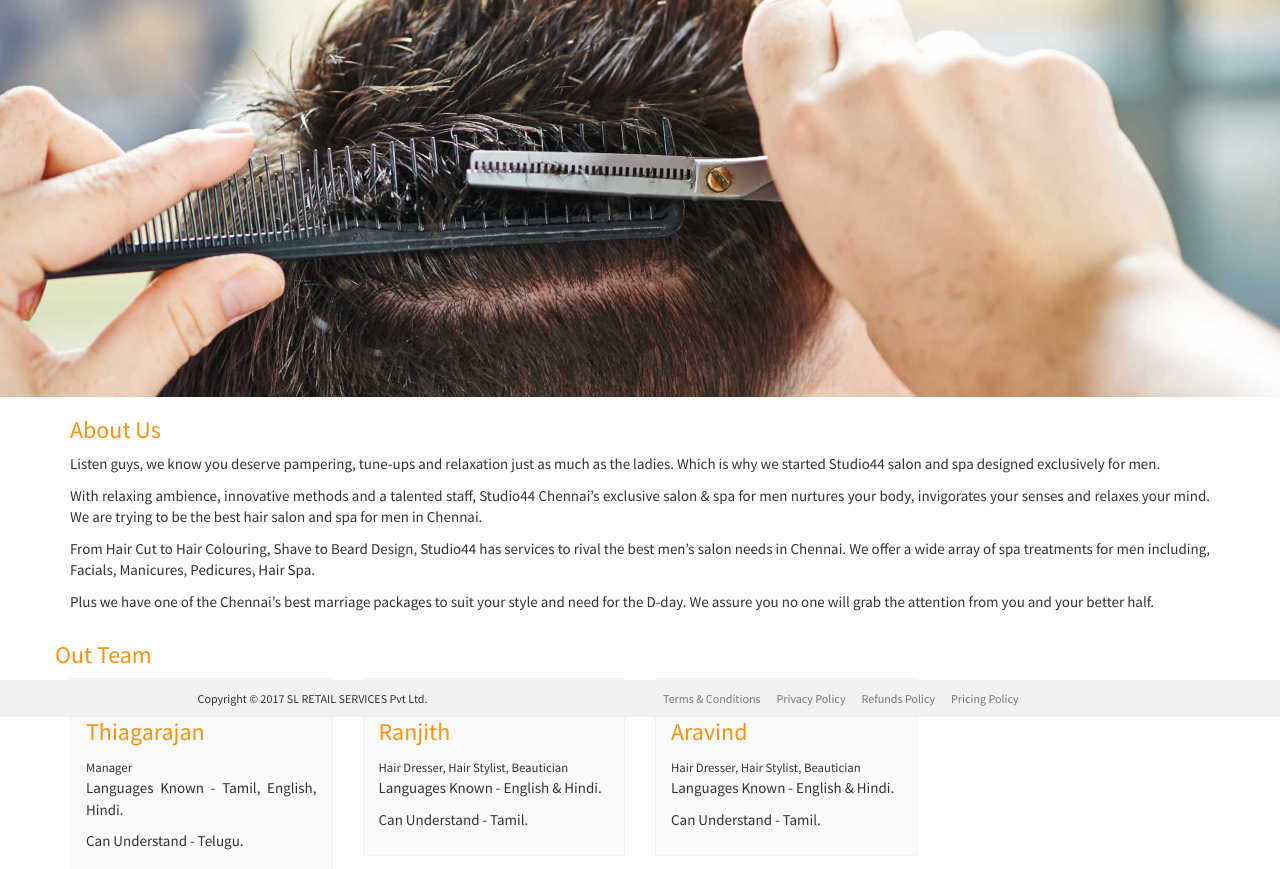
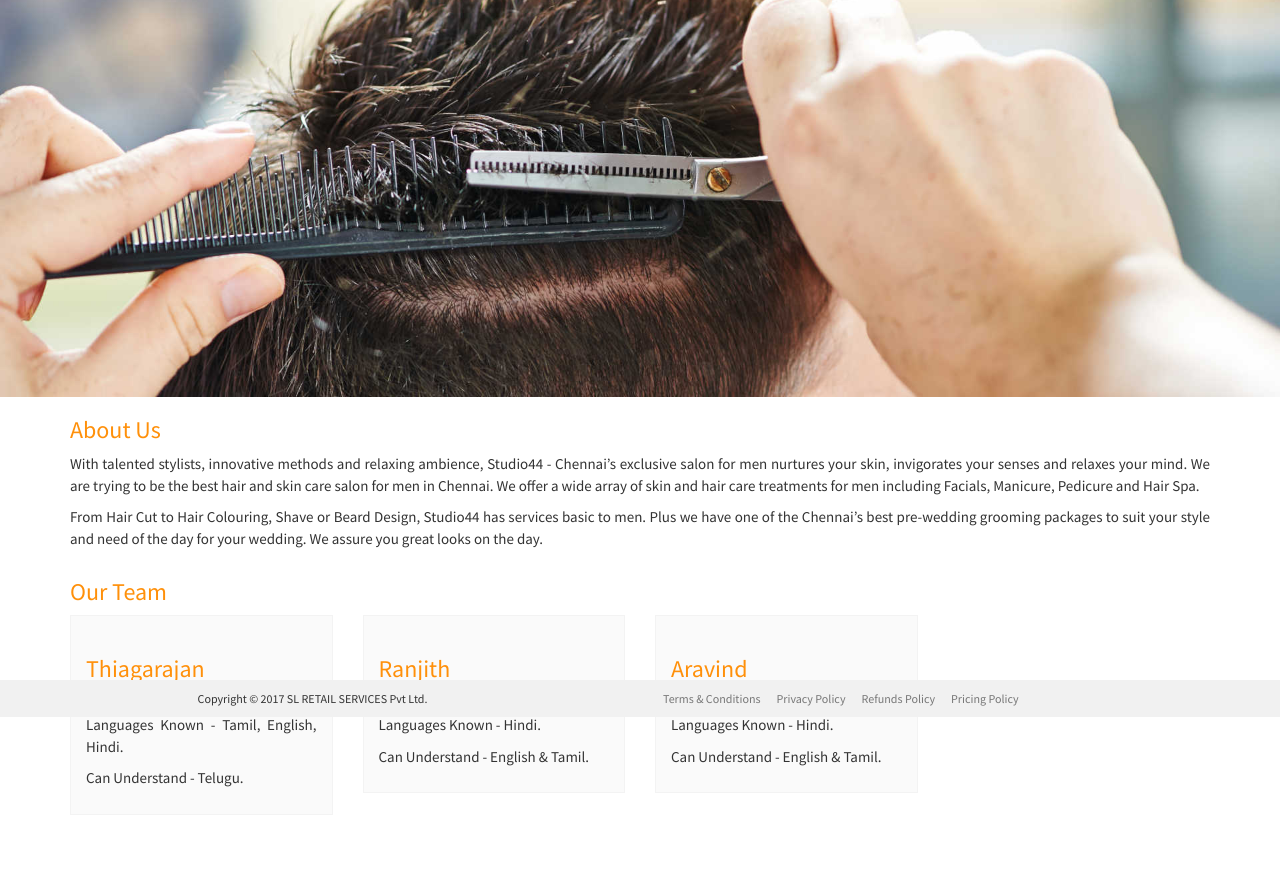
Before and after one commit to pranavsolutions/Studio44, a plain HTML site: page about-studio44-mens-hair-salon-spa.html in a window 1280 px wide. Shown: the part 83-952 px from the top of the page. Drawn offline with nearby package versions, Linux system fonts and the light colour scheme.

Commit message:
Copy edit in index file and about page.

```diff
--- a/about-studio44-mens-hair-salon-spa.html
+++ b/about-studio44-mens-hair-salon-spa.html
@@ -61,16 +61,18 @@
             <div class="row">
                   <div class="col-md-12">
                         <div>
-                              <h3>About Us </h3>
-                              <p>Listen guys, we know you deserve pampering, tune-ups and relaxation just as much as the ladies. Which is why we started Studio44 salon and spa designed exclusively for men.</P>
-                              <p>With relaxing ambience, innovative methods and a talented staff, Studio44 Chennai’s exclusive salon & spa for men nurtures your body, invigorates your senses and relaxes your mind. We are trying to be the best hair salon and spa for men in Chennai.</p>
-                              <p>From Hair Cut to Hair Colouring, Shave to Beard Design, Studio44 has services to rival the best men’s salon needs in Chennai. We offer a wide array of spa treatments for men including, Facials, Manicures, Pedicures, Hair Spa.</p>
-                              <p>Plus we have one of the Chennai’s best marriage packages to suit your style and need for the D-day. We assure you no one will grab the attention from you and your better half.</p>
+                              <h3>About Us</h3>
+                              <p>With talented stylists, innovative methods and relaxing ambience, Studio44 - Chennai’s exclusive salon for men nurtures your skin, invigorates your senses and relaxes your mind. We are trying to be the best hair and skin care salon for men in Chennai. We offer a wide array of skin and hair care treatments for men including Facials, Manicure, Pedicure and Hair Spa.</p>
+
+                              <p>From Hair Cut to Hair Colouring, Shave or Beard Design, Studio44 has services basic to men. Plus we have one of the Chennai’s best pre-wedding grooming packages to suit your style and need of the day for your wedding. We assure you great looks on the day.</p>
                         </div>
                   </div>
             </div>
             <div class="row">
-                  <h3> Out Team</h3>
+              <div class="col-md-12">
+                <h3>Our Team</h3>
+              </div>
+
                   <div class="col-md-3">
                         <div class="image-box team-member">
                               <div class="overlay-container">
@@ -78,7 +80,7 @@
                               </div>
                               <div class="image-box-body">
                                     <h3 class="title">Thiagarajan</h3>
-                                    <small>Manager</small>
+                                    <small>Admin</small>
                                     <div class="separator-2"></div>
                                     <p>Languages Known - Tamil, English, Hindi.</p>
                                     <p>Can Understand - Telugu.</p>
@@ -92,10 +94,10 @@
                               </div>
                               <div class="image-box-body">
                                     <h3 class="title">Ranjith</h3>
-                                    <small>Hair Dresser, Hair Stylist, Beautician</small>
+                                    <small>Hair Dresser, Stylist & Beautician</small>
                                     <div class="separator-2"></div>
-                                    <p>Languages Known - English &amp; Hindi.</p>
-                                    <p>Can Understand - Tamil.</p>
+                                    <p>Languages Known - Hindi.</p>
+                                    <p>Can Understand - English &amp; Tamil.</p>
                               </div>
                         </div>
                   </div>
@@ -106,10 +108,10 @@
                               </div>
                               <div class="image-box-body">
                                     <h3 class="title">Aravind</h3>
-                                    <small>Hair Dresser, Hair Stylist, Beautician</small>
+                                    <small>Hair Dresser, Stylist & Beautician</small>
                                     <div class="separator-2"></div>
-                                    <p>Languages Known - English &amp; Hindi.</p>
-                                    <p>Can Understand - Tamil.</p>
+                                    <p>Languages Known - Hindi.</p>
+                                    <p>Can Understand - English &amp; Tamil.</p>
                               </div>
                         </div>
                   </div>
```
Also changed, not shown: index.html (+6 -6 lines).
